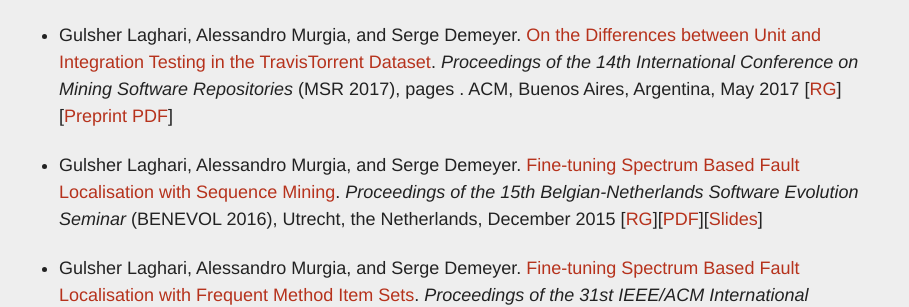
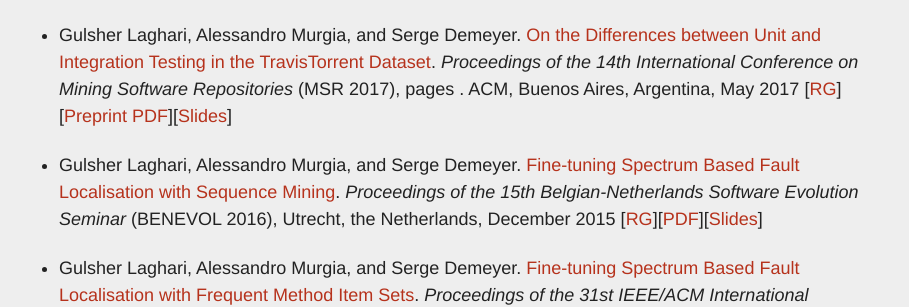
Before and after one commit to glaghari/glaghari.github.io, a Jekyll site: the page built from publications.md, in a window 1280 px wide. Shown: the part 197-504 px from the top of the page, without its empty margins (185-1094 px from the left). Built offline with Jekyll 4.4.1, drawn with Linux system fonts in a browser that asks for light colours; comment, search, counter and statistics services are not loaded.

Commit message:
slides for mar

```diff
--- a/_data/publications.yml
+++ b/_data/publications.yml
@@ -15,6 +15,8 @@
       url:  "https://www.researchgate.net/publication/316089867"
     - name: "Preprint PDF"
       url:  "../docs/MSR17_preprint.pdf"
+    - name: "Slides"
+      url:  "../docs/MSR17_slides.pdf"
 
 - author:   "Gulsher Laghari, Alessandro Murgia, and Serge Demeyer"
   title:    "Fine-tuning Spectrum Based Fault Localisation with Sequence Mining"
```
Also changed, not shown: 1 other file.
